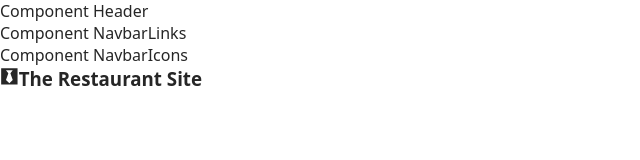
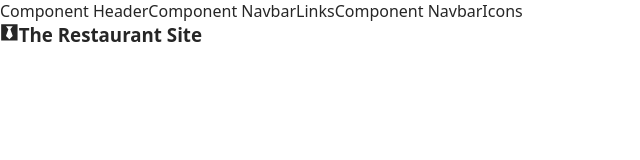
Before and after one commit to ahmnouira/gatsby-restaurant-web, a Gatsby site: page / in a window 1280 px wide. Shown: the whole page, without its empty margins (0-640 px from the left). Built offline with nearby package versions, Linux system fonts and the light colour scheme; Gatsby itself is replaced by a stand-in of ours.

Commit message:
feat: update navbar

```diff
--- a/src/components/navbar/Navbar.js
+++ b/src/components/navbar/Navbar.js
@@ -1,14 +1,28 @@
-import React from "react"
+import React, { useState } from "react"
 import NavbarHeader from "./NavbarHeader"
 import NavbarLinks from "./NavbarLinks"
 import NavbarIcons from "./NavbarIcons"
+import { styled } from "styled-components"
 
 export default function Navbar() {
+  const [open, setOpen] = useState(false)
+
+  const handleNavbar = () => {
+    setOpen(value => !value)
+  }
+
   return (
-    <nav>
-      <NavbarHeader />
-      <NavbarLinks />
+    <NavWrapper>
+      <NavbarHeader onClick={handleNavbar} />
+      <NavbarLinks open={open} />
       <NavbarIcons />
-    </nav>
+    </NavWrapper>
   )
 }
+
+const NavWrapper = styled.nav`
+  @media (min-width: 768px) {
+    display: flex;
+    align-items: center;
+  }
+`
```
